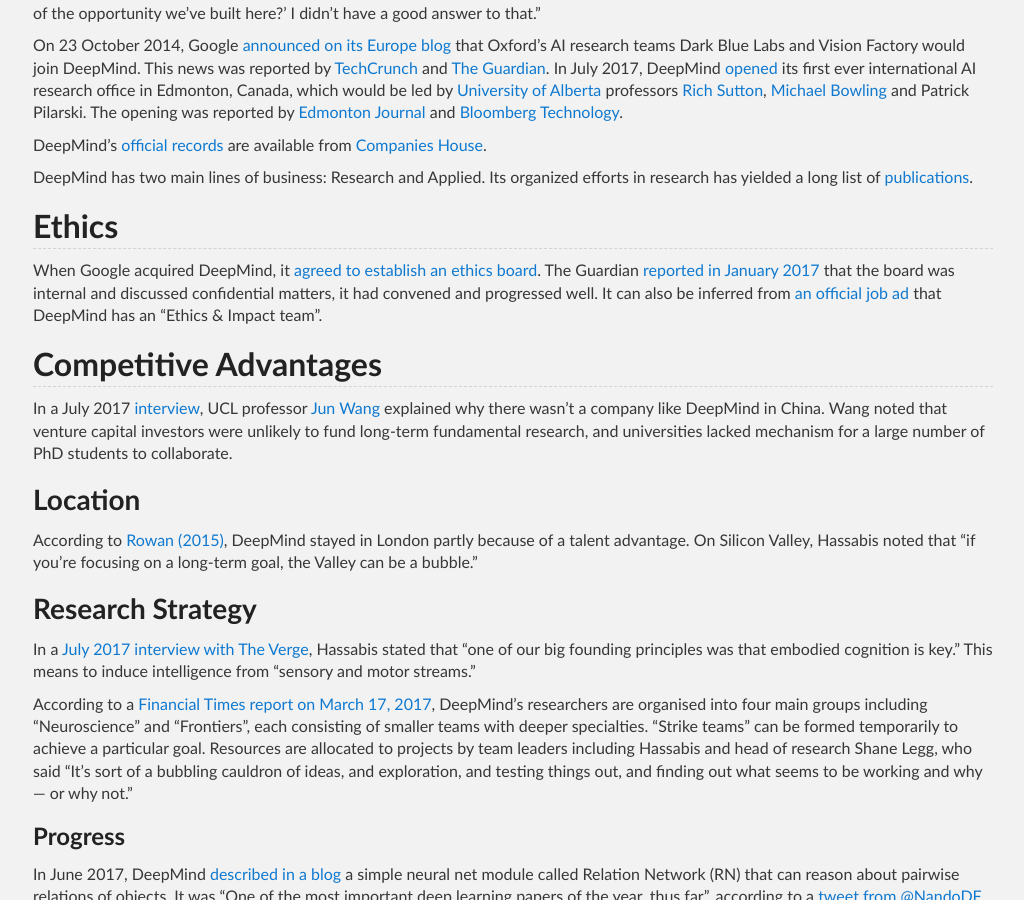
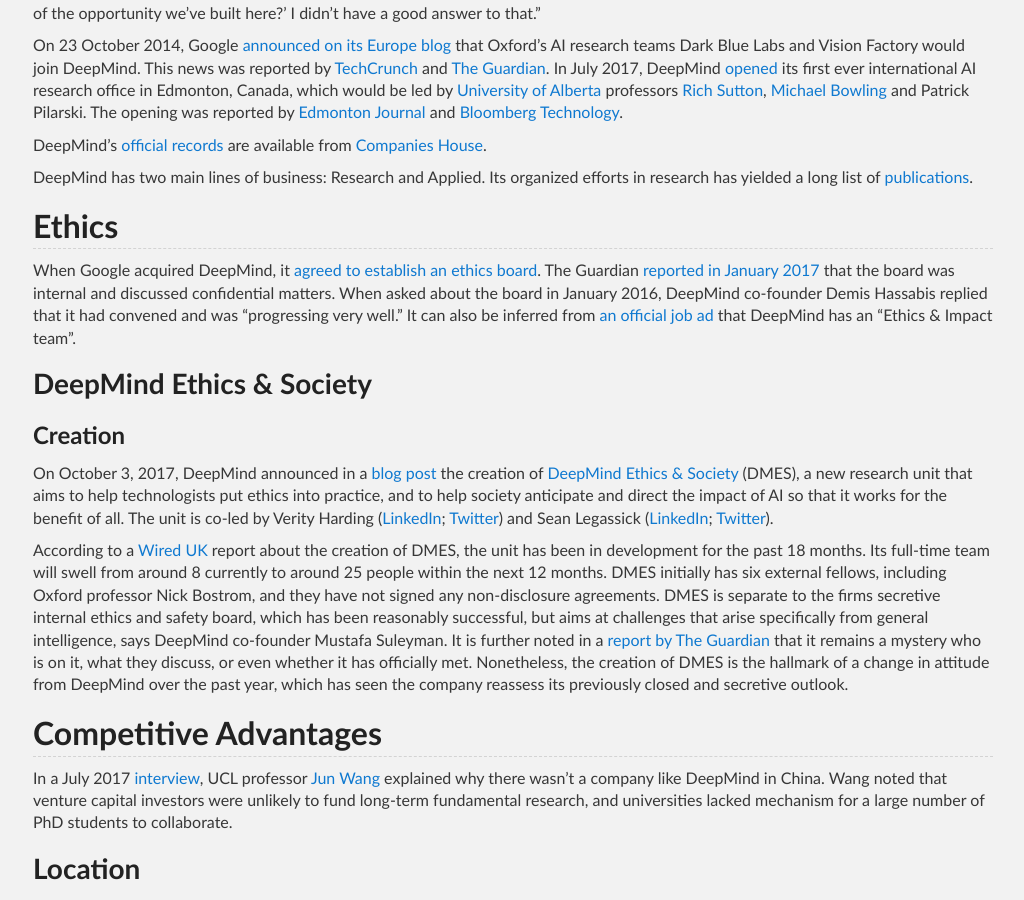
Before and after one commit to Tonywuhk/realai.org, a Jekyll site: the page built from research-groups/deepmind.md, in a window 1280 px wide and 900 px high, scrolled down 326 px. Shown: the whole window, without its empty margins (127-1151 px from the left). Built offline with Jekyll 4.4.1, drawn with Linux system fonts in a browser that asks for light colours; our own code applies the rules of GitHub Pages for plain Markdown files; the repository's description, which GitHub fills in, is left out.

Commit message:
Add DeepMind Ethics & Society

```diff
--- a/research-groups/deepmind.md
+++ b/research-groups/deepmind.md
@@ -15,7 +15,15 @@
 
 ## Ethics
 
-When Google acquired DeepMind, it [agreed to establish an ethics board](https://www.theinformation.com/google-beat-facebook-for-deepmind-creates-ethics-board). The Guardian [reported in January 2017](https://www.theguardian.com/technology/2017/jan/26/google-deepmind-ai-ethics-board) that the board was internal and discussed confidential matters, it had convened and progressed well. It can also be inferred from [an official job ad](https://deepmind.com/careers/655890/) that DeepMind has an "Ethics & Impact team".
+When Google acquired DeepMind, it [agreed to establish an ethics board](https://www.theinformation.com/google-beat-facebook-for-deepmind-creates-ethics-board). The Guardian [reported in January 2017](https://www.theguardian.com/technology/2017/jan/26/google-deepmind-ai-ethics-board) that the board was internal and discussed confidential matters. When asked about the board in January 2016, DeepMind co-founder Demis Hassabis replied that it had convened and was "progressing very well." It can also be inferred from [an official job ad](https://deepmind.com/careers/655890/) that DeepMind has an "Ethics & Impact team".
+
+### DeepMind Ethics & Society
+
+#### Creation
+
+On October 3, 2017, DeepMind announced in a [blog post](https://deepmind.com/blog/why-we-launched-deepmind-ethics-society/) the creation of [DeepMind Ethics & Society](https://deepmind.com/applied/deepmind-ethics-society/) (DMES), a new research unit that aims to help technologists put ethics into practice, and to help society anticipate and direct the impact of AI so that it works for the benefit of all. The unit is co-led by Verity Harding ([LinkedIn](https://www.linkedin.com/in/verity-harding-b8390b9b/); [Twitter](https://twitter.com/verityharding)) and Sean Legassick ([LinkedIn](https://www.linkedin.com/in/seanlegassick/); [Twitter](https://twitter.com/seanlegassick)).
+
+According to a [Wired UK](http://www.wired.co.uk/article/deepmind-ethics-and-society-artificial-intelligence) report about the creation of DMES, the unit has been in development for the past 18 months. Its full-time team will swell from around 8 currently to around 25 people within the next 12 months. DMES initially has six external fellows, including Oxford professor Nick Bostrom, and they have not signed any non-disclosure agreements. DMES is separate to the firms secretive internal ethics and safety board, which has been reasonably successful, but aims at challenges that arise specifically from general intelligence, says DeepMind co-founder Mustafa Suleyman. It is further noted in a [report by The Guardian](https://www.theguardian.com/technology/2017/oct/04/google-deepmind-ai-artificial-intelligence-ethics-group-problems) that it remains a mystery who is on it, what they discuss, or even whether it has officially met. Nonetheless, the creation of DMES is  the hallmark of a change in attitude from DeepMind over the past year, which has seen the company reassess its previously closed and secretive outlook.
 
 ## Competitive Advantages
 
```
Also changed, not shown: README.md (+1 -0 lines), tools/README.md (+1 -0 lines).
